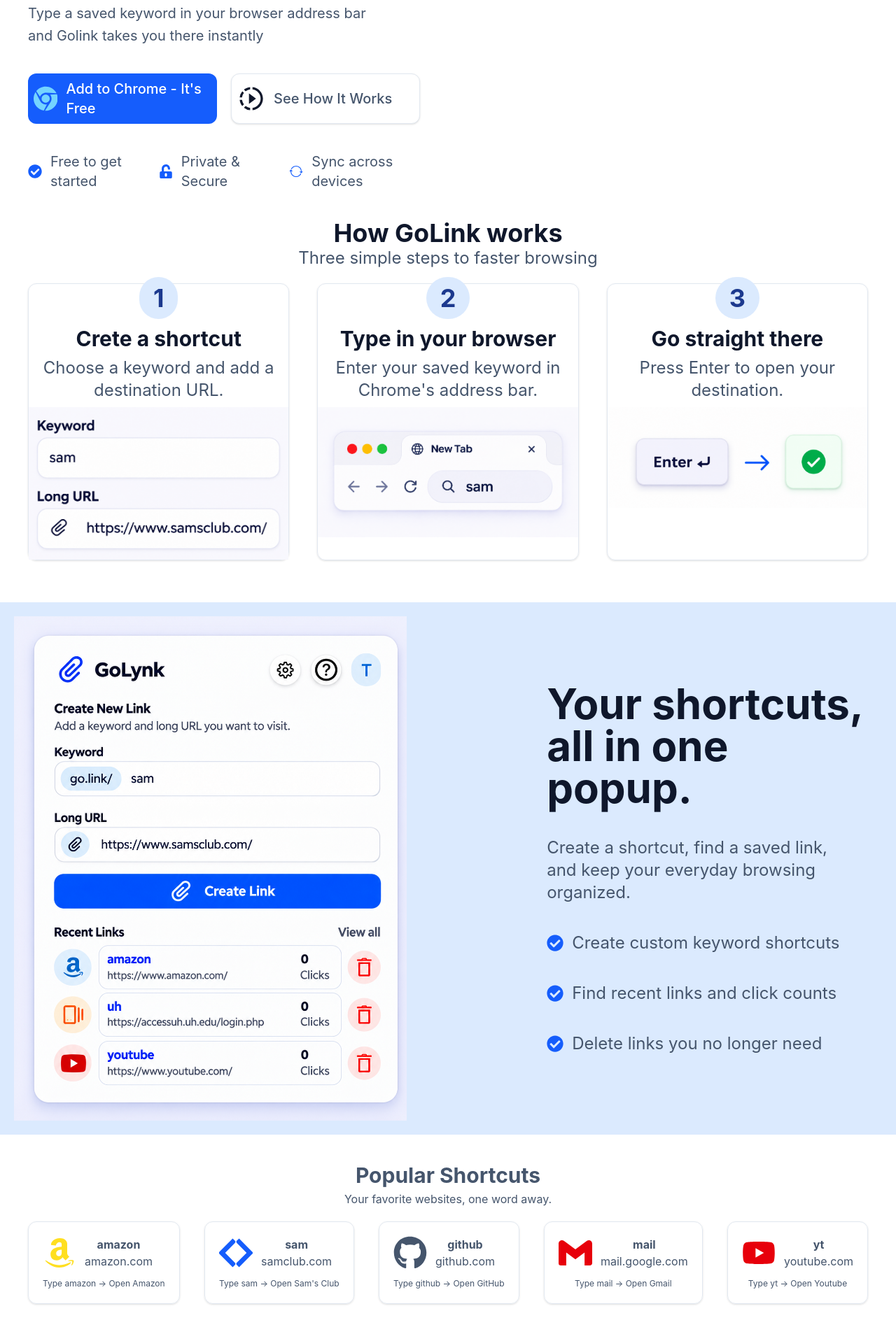
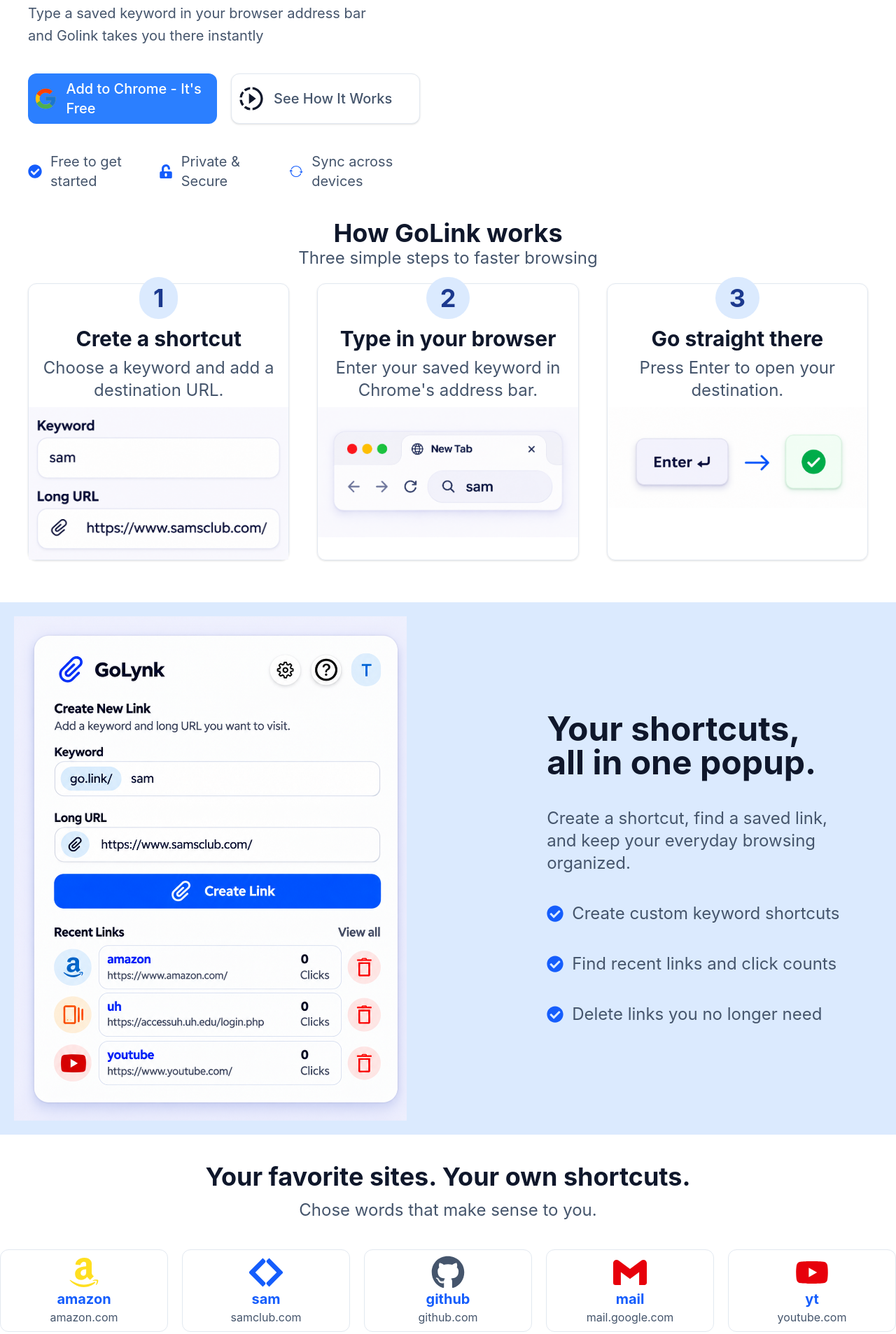
Before and after one commit to ngocthangn1994/golinkproject, a React (Vite) app in the folder frontend/: page / in a window 1280 px wide. Shown: the part 691-2598 px from the top of the page at 70% size. Built offline with nearby package versions, Linux system fonts and the light colour scheme.

Commit message:
update the homepage UI

```diff
--- a/frontend/src/components/layout/Header.tsx
+++ b/frontend/src/components/layout/Header.tsx
@@ -1,5 +1,6 @@
 import Logo from "./Logo";
-import { FaChrome } from "react-icons/fa";
+import { FcGoogle } from "react-icons/fc";
+
 import { NavLink } from "react-router";
 
 function Header() {
@@ -47,9 +48,9 @@ function Header() {
           <button
             type="button"
             onClick={handleAddToChrome}
-            className="flex items-center gap-3 bg-blue-600 text-white p-3 rounded-xl hover:shadow-sm hover:bg-blue-700"
+            className="flex items-center gap-3 bg-blue-500 text-white p-3 rounded-xl hover:shadow-sm hover:bg-blue-600"
           >
-            <FaChrome className="text-sky-300 w-10 h-10" />
+            <FcGoogle className="text-sky-300 w-10 h-10" />
             <span>Add to Chrome</span>
           </button>
         </div>
--- a/frontend/src/pages/HomePage/components/BrowserFaster.tsx
+++ b/frontend/src/pages/HomePage/components/BrowserFaster.tsx
@@ -1,4 +1,4 @@
-import { FaChrome } from "react-icons/fa";
+import { FcGoogle } from "react-icons/fc";
 
 function BrowserFaster() {
   return (
@@ -9,10 +9,10 @@ function BrowserFaster() {
           <p>Join thousands of users who save time with Golink</p>
         </div>
         <div>
-          <div className="flex items-center gap-3 text-xl bg-blue-600 w-sm p-3 rounded-xl hover:bg-blue-700">
-            <FaChrome className="text-sky-300 w-15 h-15" />
+          <div className="flex items-center gap-3 text-xl bg-blue-500 w-sm p-3 rounded-xl hover:bg-blue-600">
+            <FcGoogle className="text-sky-300 w-15 h-15" />
             <button className="text-white font-medium">
-              Add to Chrome - It's free{" "}
+              Add to Chrome - It's free
             </button>
           </div>
         </div>
--- a/frontend/src/pages/HomePage/components/HeroSection.tsx
+++ b/frontend/src/pages/HomePage/components/HeroSection.tsx
@@ -1,6 +1,6 @@
 import golinkHerosection from "../../../assets/golink_herosection.png";
 import { FcFlashOn } from "react-icons/fc";
-import { FaChrome } from "react-icons/fa";
+import { FcGoogle } from "react-icons/fc";
 import { MdOutlineSlowMotionVideo } from "react-icons/md";
 import { FaCheckCircle } from "react-icons/fa";
 import { FaUnlockAlt } from "react-icons/fa";
@@ -32,8 +32,8 @@ function HeroSection() {
             <p>and Golink takes you there instantly</p>
           </div>
           <div className="grid grid-cols-2 gap-5 font-medium">
-            <div className="bg-blue-600 text-white p-2 rounded-xl flex items-center gap-3 hover:bg-blue-700">
-              <FaChrome className="w-10 h-10 text-sky-300" />
+            <div className="bg-blue-500 text-white p-2 rounded-xl flex items-center gap-3 hover:bg-blue-600">
+              <FcGoogle className="w-10 h-10 text-sky-300" />
               <p>Add to Chrome - It's Free</p>
             </div>
             <div className="bg-white border border-slate-200 p-2 rounded-xl flex items-center gap-3 shadow-sm hover:shadow-lg">
--- a/frontend/src/pages/HomePage/components/HowGoLinkWorks.tsx
+++ b/frontend/src/pages/HomePage/components/HowGoLinkWorks.tsx
@@ -28,7 +28,7 @@ function HowGoLinkWorks() {
       <div className="text-center text-slate-600">
         <p className="text-4xl font-bold text-slate-900">How GoLink works</p>
         <p className="text-2xl">Three simple steps to faster browsing</p>
-        <div className="grid grid-cols-3 gap-10 px-10 py-5">
+        <div className="md:grid grid-cols-3 gap-10 px-10 py-5">
           {list.map((item) => (
             <Card optional="shadow">
               <span className="text-4xl px-5 font-bold py-2 rounded-full bg-blue-100 text-blue-900">
--- a/frontend/src/pages/HomePage/components/PopularShortcut.tsx
+++ b/frontend/src/pages/HomePage/components/PopularShortcut.tsx
@@ -3,57 +3,54 @@ import { SiSamsclub } from "react-icons/si";
 import { FaGithub } from "react-icons/fa";
 import { SiGmail } from "react-icons/si";
 import { FaYoutube } from "react-icons/fa";
-
+import Card from "../../../components/ui/Card";
 function PopularShortCut() {
   const menu = [
     {
       icon: <FaAmazon className="text-5xl text-yellow-300" />,
-      name: "amazon",
-      description: "amazon.com",
+      keyword: "amazon",
+      url: "amazon.com",
       detail: "Type amazon -> Open Amazon",
     },
     {
       icon: <SiSamsclub className="text-5xl text-blue-600" />,
-      name: "sam",
-      description: "samclub.com",
+      keyword: "sam",
+      url: "samclub.com",
       detail: "Type sam -> Open Sam's Club",
     },
     {
       icon: <FaGithub className="text-5xl" />,
-      name: "github",
-      description: "github.com",
+      keyword: "github",
+      url: "github.com",
       detail: "Type github -> Open GitHub",
     },
     {
       icon: <SiGmail className="text-5xl text-red-600" />,
-      name: "mail",
-      description: "mail.google.com",
+      keyword: "mail",
+      url: "mail.google.com",
       detail: "Type mail -> Open Gmail",
     },
     {
       icon: <FaYoutube className="text-5xl text-red-600" />,
-      name: "yt",
-      description: "youtube.com",
+      keyword: "yt",
+      url: "youtube.com",
       detail: "Type yt -> Open Youtube",
     },
   ];
   return (
     <>
-      <div className="text-center text-slate-600 space-y-1">
-        <p className="text-3xl font-bold">Popular Shortcuts</p>
-        <p className="mb-5">Your favorite websites, one word away.</p>
-        <div className="flex justify-between items-center px-10">
+      <div className="text-center space-y-3">
+        <p className="text-4xl font-bold text-slate-900">
+          Your favorite sites. Your own shortcuts.
+        </p>
+        <p className="mb-10 text-2xl">Chose words that make sense to you.</p>
+        <div className="grid grid-cols-5 gap-5 items-center">
           {menu.map((item) => (
-            <div className="p-5 border border-slate-200 shadow-sm rounded-xl space-y-3 hover:shadow-lg">
-              <div className="flex gap-3">
-                <span>{item.icon}</span>
-                <div>
-                  <p className="font-bold">{item.name}</p>
-                  <p>{item.description}</p>
-                </div>
-              </div>
-              <p className="text-xs">{item.detail}</p>
-            </div>
+            <Card optional="p-2 flex flex-col items-center">
+              <span>{item.icon}</span>
+              <p className="text-blue-600 font-bold text-xl">{item.keyword}</p>
+              <p>{item.url}</p>
+            </Card>
           ))}
         </div>
       </div>
--- a/frontend/src/pages/HomePage/components/PopupShowCase.tsx
+++ b/frontend/src/pages/HomePage/components/PopupShowCase.tsx
@@ -14,7 +14,7 @@ const PopupShowCase = () => {
           <img className="w-150 object-cover h-auto" src={popUpShowCase} />
         </div>
         <div className="w-lg space-y-10 ">
-          <p className="text-6xl font-bold text-slate-900">
+          <p className="text-5xl font-bold text-slate-900">
             Your shortcuts, <br />
             all in one popup.
           </p>
```
Also changed, not shown: 1 other file (tests, documents, lock files or other folders).
